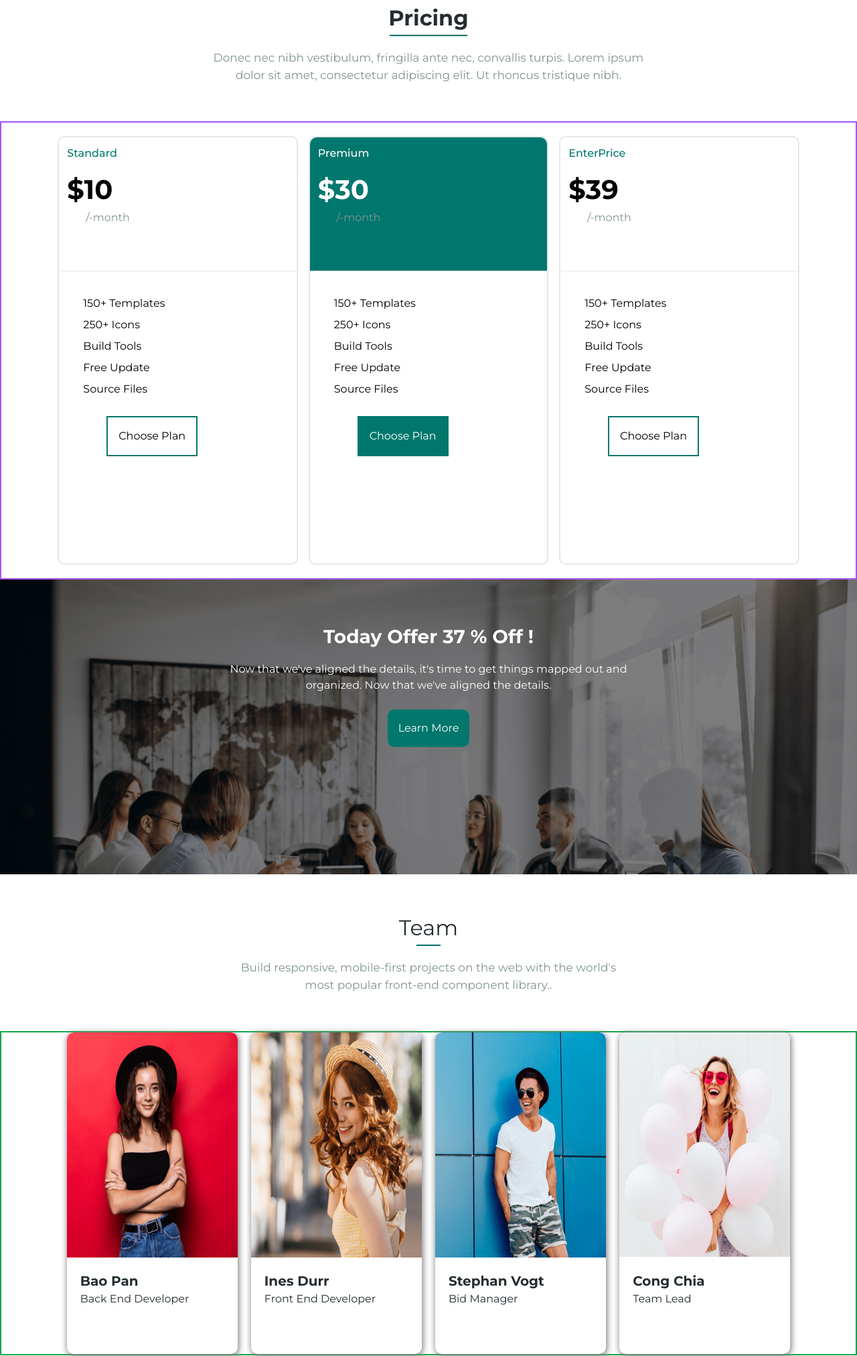
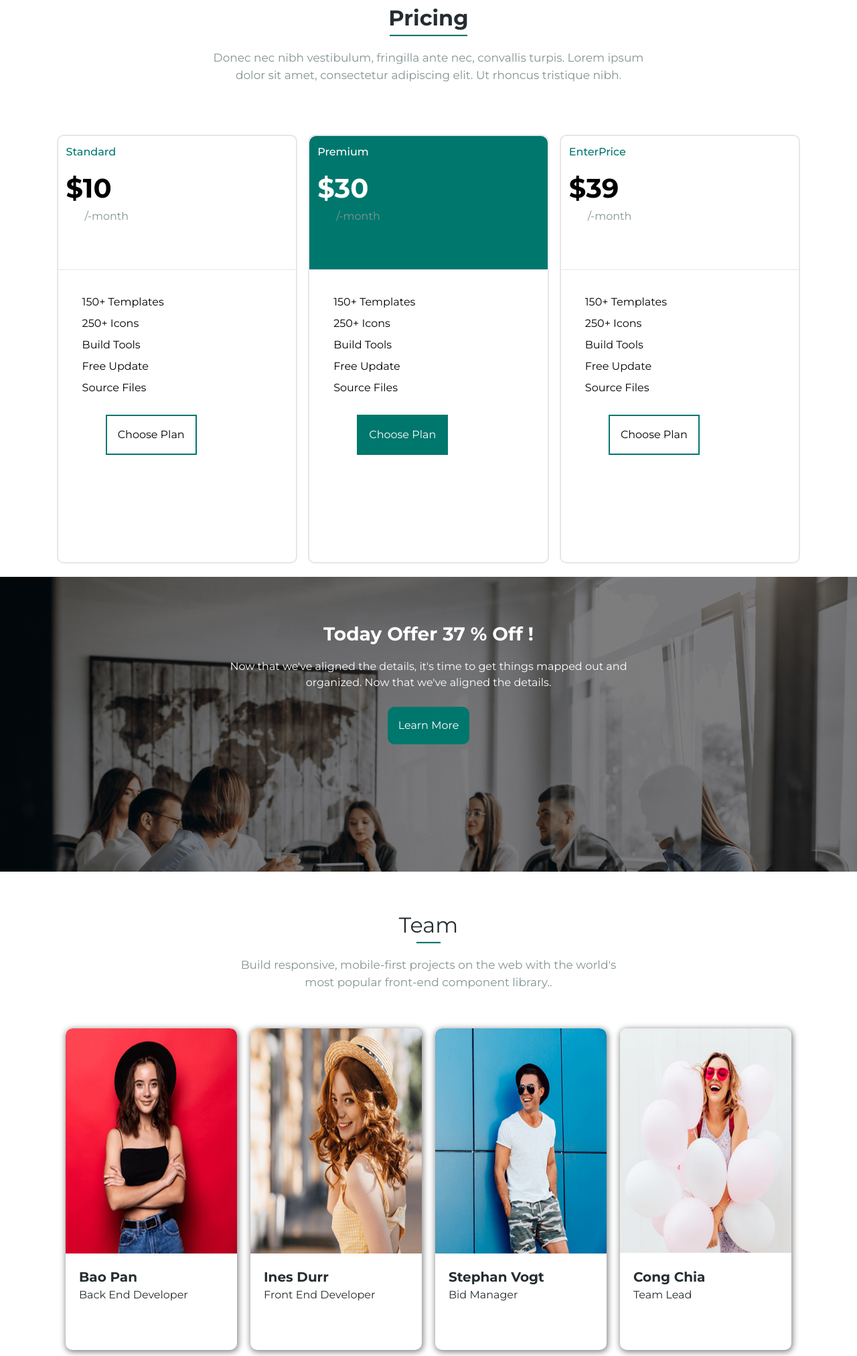
Before and after one commit to muaaz-maqsood/Oxhen, a plain HTML site: page index.html in a window 1280 px wide. Shown: the part 3929-5953 px from the top of the page at 67% size. Drawn offline with nearby package versions, Linux system fonts and the light colour scheme.

Commit message:
My Oxhen

```diff
--- a/index.html
+++ b/index.html
@@ -242,7 +242,7 @@
         </section>
 
 
-        <section class="sec10 h-auto w-full border-2 border-purple-500 p-5 md:flex lg:flex lg:justify-center gap-4">
+        <section class="sec10 h-auto w-full p-5 md:flex lg:flex lg:justify-center gap-4">
 
             <div class="pricing_divs h-[80vh] w-[80%] mx-auto lg:m-0 lg:w-[29%] border-2 border-grey-700 rounded-[10px] ">
                 <div class="standard h-[25vh] border-b border-grey-400 w-full">
@@ -304,7 +304,7 @@
             <p class="text-[#839393] text-[17px] w-[50%] text-center mx-auto pt-5">Build responsive, mobile-first projects on the web with the world's most popular front-end component library..</p>
         </section>
 
-        <section class="sec13 h-full w-full border-2 border-green-600 lg:flex lg:justify-center  gap-5">
+        <section class="sec13 h-full w-full lg:flex lg:justify-center  gap-5">
 
             <div class="bao_pan w-[79%] md:w-[55%] mx-auto lg:m-0 h-[60vh] lg:w-[20%] rounded-[10px]">
                 <div class="bao_img h-[42vh] w-full overflow-hidden">
@@ -374,6 +374,6 @@
 
         <script>
             AOS.init();
-          </script>
+        </script>
 </body>
 </html>
```
